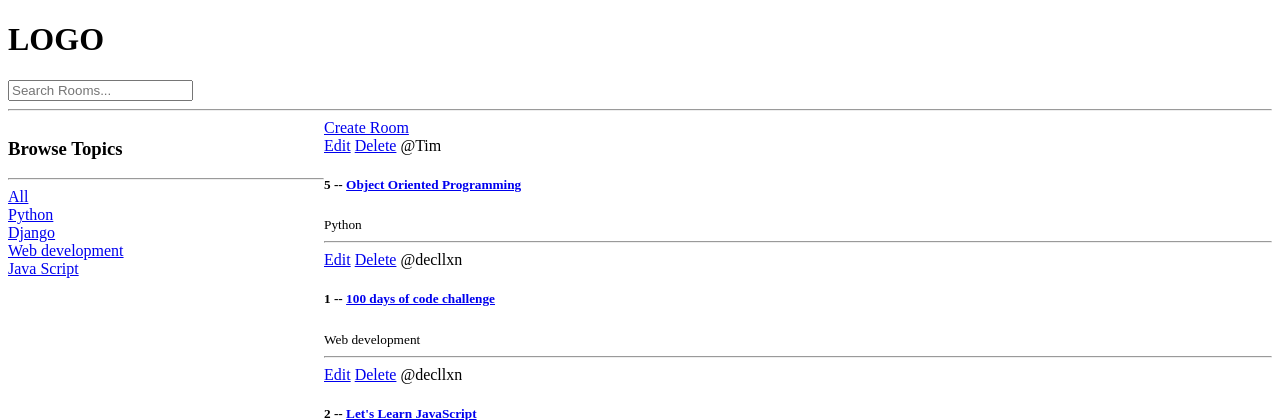
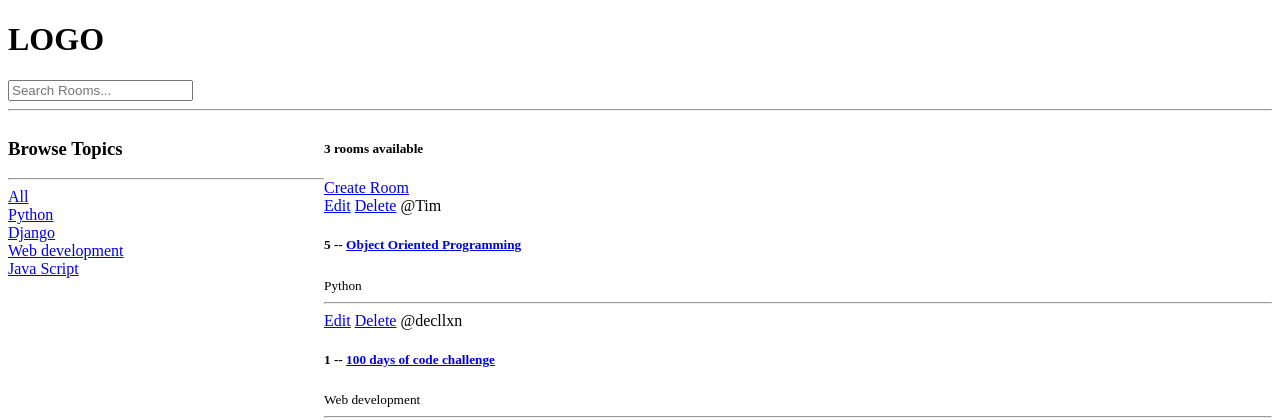
Before and after one commit to decllxn/django_learning, a Django app: page / in a window 1280 px wide. Shown: the top 420 px of the page. Run offline with Django 5.2, Linux system fonts and the light colour scheme; data comes from the database, SQL or seed files in the repository; both versions use the stored data as it was after the commit.

Commit message:
Django learning

```diff
--- a/studybud/base/templates/base/home.html
+++ b/studybud/base/templates/base/home.html
@@ -29,6 +29,7 @@
     </div>
 
     <div>
+        <h5>{{room_count}} rooms available</h5>
 
          <a href="{% url 'create-room' %}">Create Room</a>
 
--- a/studybud/base/views.py
+++ b/studybud/base/views.py
@@ -1,4 +1,5 @@
 from django.shortcuts import render, redirect
+from django.db.models import Q
 from .models import Room, Topic
 from .forms import RoomForm
 
@@ -12,11 +13,16 @@ def home(request):
     q = request.GET.get('q') if request.GET.get('q') != None else ''
 
 
-    rooms = Room.objects.filter(topic__name__icontains=q)
+    rooms = Room.objects.filter(
+        Q(topic__name__icontains=q) |
+        Q(name__icontains=q) |
+        Q(description__icontains=q)
+        )
 
     topics = Topic.objects.all()
+    room_count = rooms.count()
 
-    context = {'rooms': rooms, 'topics': topics}
+    context = {'rooms': rooms, 'topics': topics, 'room_count': room_count}
     return render(request, 'base/home.html', context)
 
 def room(request, pk):
```
Also changed, not shown: studybud/db.sqlite3.
